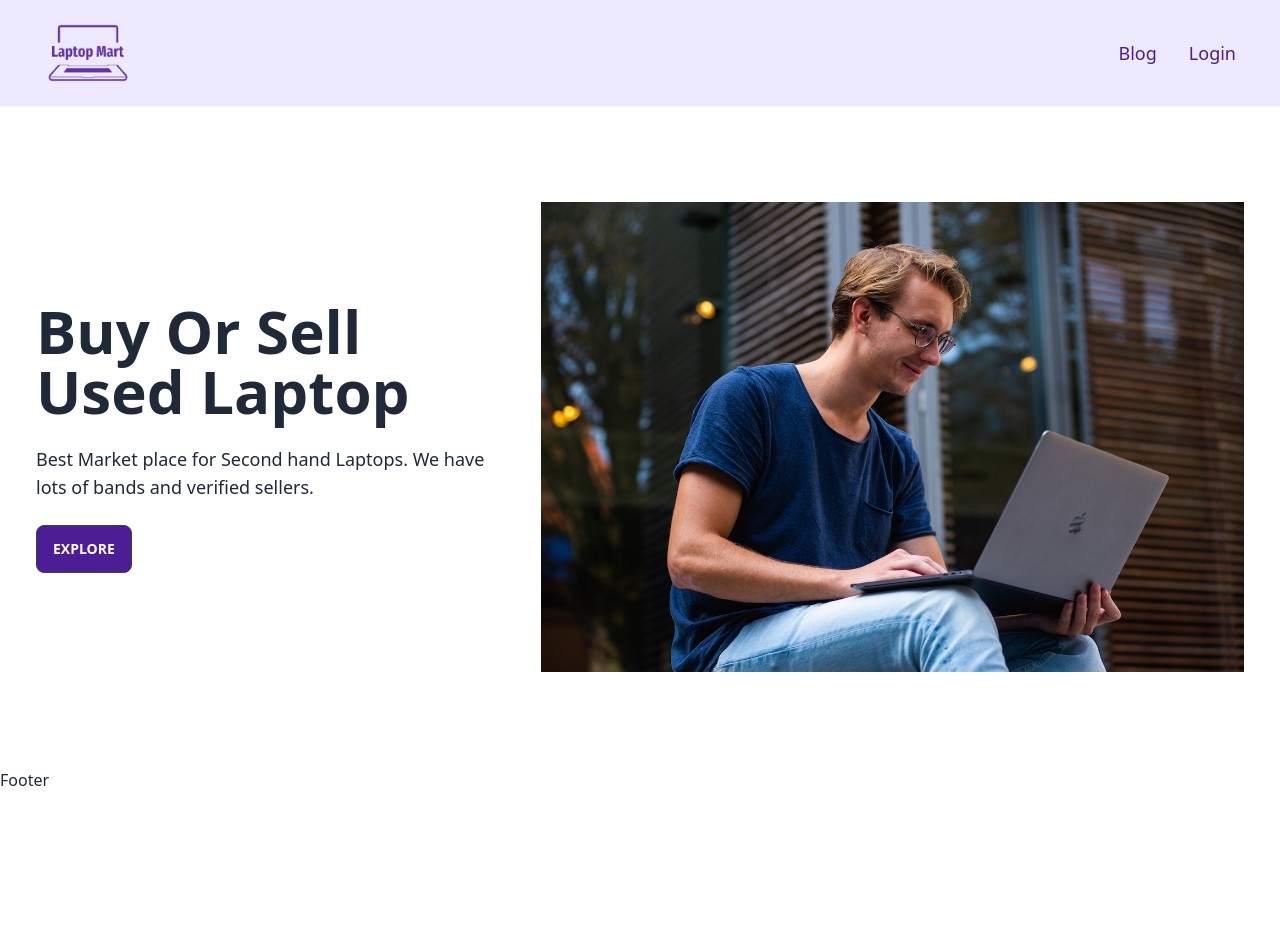
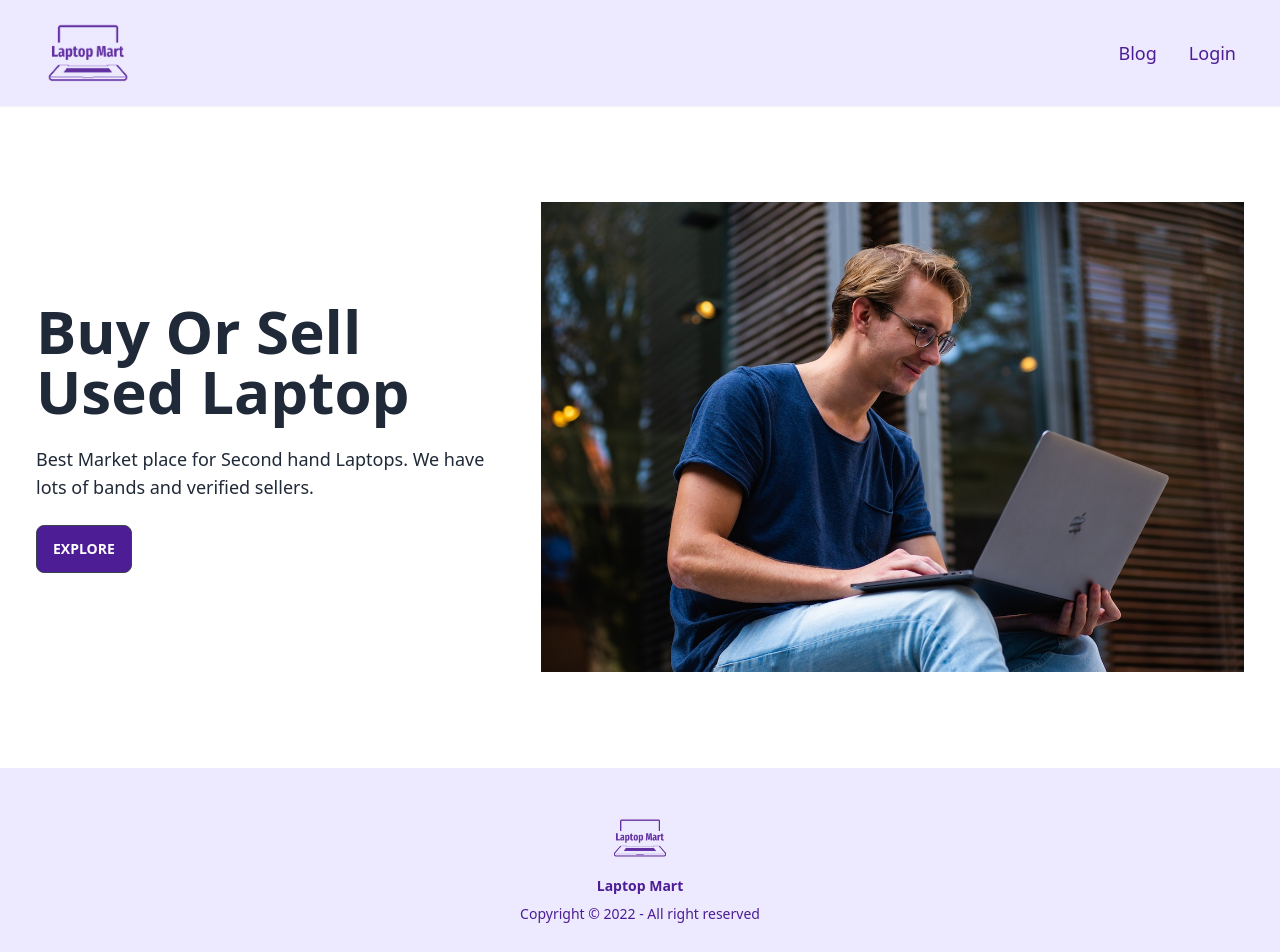
Before and after one commit to romelmahmud/laptop-mart, a React (Create React App) app: page / in a window 1280 px wide. Shown: the top 952 px of the page. Before the commit the page ends 800 px from the top, so only its background shows below. Built offline with nearby package versions, Linux system fonts and the light colour scheme.

Commit message:
footer done

```diff
--- a/src/shared/Footer/Footer.jsx
+++ b/src/shared/Footer/Footer.jsx
@@ -1,7 +1,16 @@
 import React from "react";
+import logo from "../../assets/images/logo.png";
 
 const Footer = () => {
-  return <div>Footer</div>;
+  return (
+    <footer className="footer footer-center p-10 bg-violet-100  text-violet-900">
+      <div>
+        <img src={logo} alt="" className="w-20" />
+        <p className="font-bold">Laptop Mart </p>
+        <p>Copyright © 2022 - All right reserved</p>
+      </div>
+    </footer>
+  );
 };
 
 export default Footer;
```
